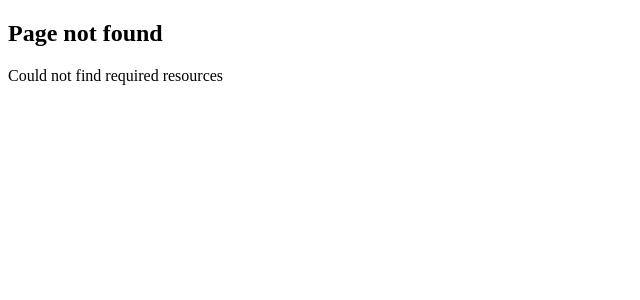
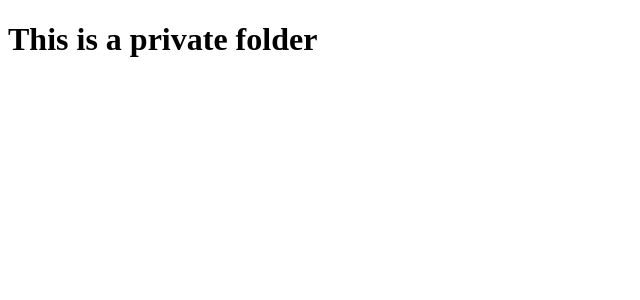
Before and after one commit to naren4488/next-js-learning, a Next.js app in the folder routing-demo/: page /%5Flib in a window 1280 px wide. Before the commit this address had no page. Shown: the top 300 px of the page, without its empty margins (0-640 px from the left). Built offline with nearby package versions, Linux system fonts and the light colour scheme.

Commit message:
private folder

```diff
--- /dev/null
+++ b/routing-demo/src/app/%5Flib/page.tsx
@@ -0,0 +1,3 @@
+export default function PrivateFolder(){
+    return <h1>This is a private folder</h1>
+}
```
